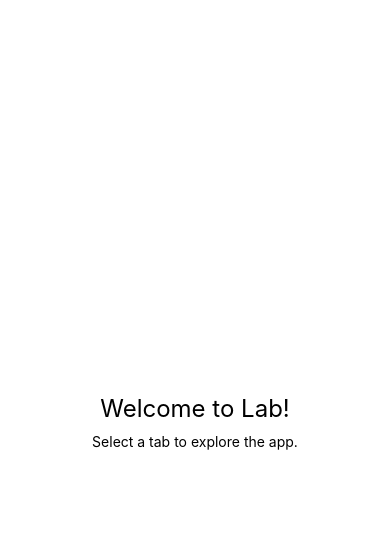
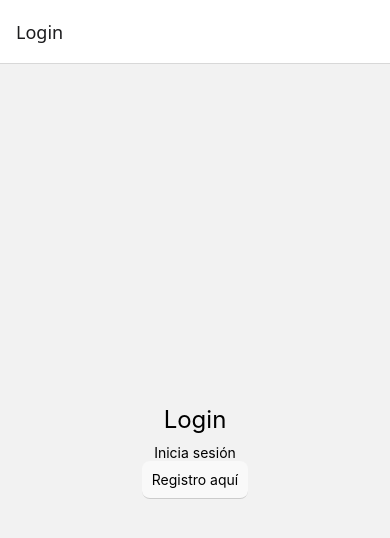
Before and after one commit to jona-femsa/AdvancedNavigationLab_JonathanSalinas, a React Native app: screen /Login in a window 390 px wide. Shown: the top 538 px of the page. Built offline with nearby package versions, Linux system fonts and the light colour scheme.

Commit message:
auth stack navigator

```diff
--- a/App.tsx
+++ b/App.tsx
@@ -3,11 +3,12 @@ import "react-native-gesture-handler";
 import React from "react";
 import { NavigationContainer } from "@react-navigation/native";
 import HomeScreen from "./src/screens/main/HomeScreen";
+import AuthStackNavigator from "./src/navigation/AuthStackNavigator";
 
 const App = () => {
   return (
     <NavigationContainer>
-      <HomeScreen />
+      <AuthStackNavigator />
     </NavigationContainer>
   );
 };
--- /dev/null
+++ b/src/navigation/AuthStackNavigator.tsx
@@ -0,0 +1,24 @@
+import { createNativeStackNavigator } from '@react-navigation/native-stack'
+import React from 'react'
+import LoginScreen from '../screens/auth/LoginScreen';
+import RegisterScreen from '../screens/auth/RegisterScreen';
+import { AuthStackParamList } from './types';
+
+const Stack = createNativeStackNavigator<AuthStackParamList>();
+
+const AuthStackNavigator: React.FC = () => {
+  return (
+    <Stack.Navigator>
+        <Stack.Screen
+            name='Login'
+            component={ LoginScreen }
+        />
+        <Stack.Screen
+            name='Register'
+            component={ RegisterScreen }
+        />
+    </Stack.Navigator>
+  )
+}
+
+export default AuthStackNavigator
--- /dev/null
+++ b/src/navigation/types.ts
@@ -0,0 +1,4 @@
+export type AuthStackParamList = {
+    Login: undefined,
+    Register: undefined,
+};
--- a/src/screens/auth/LoginScreen.tsx
+++ b/src/screens/auth/LoginScreen.tsx
@@ -1,13 +1,30 @@
-// src/screens/auth/LoginScreen.tsx
+import { useNavigation } from "@react-navigation/native";
+import React from "react";
+import { View, Text, StyleSheet, TouchableOpacity } from "react-native";
+import { AuthStackParamList } from "../../navigation/types";
+import { NativeStackNavigationProp } from "@react-navigation/native-stack";
 
-import React from "react";
-import { View, Text, StyleSheet } from "react-native";
+type RegisterScreenNavigationProp = NativeStackNavigationProp<
+  AuthStackParamList,
+  'Register'
+>;
 
 const LoginScreen: React.FC = () => {
+  const navigation = useNavigation<RegisterScreenNavigationProp>();
+
   return (
     <View style={styles.container}>
       <Text style={styles.title}>Login</Text>
       <Text>Inicia sesión</Text>
+
+      <TouchableOpacity
+        style={ styles.item }
+        onPress={() =>
+          navigation.navigate('Register')
+        }
+      >
+        <Text>Registro aquí</Text>
+      </TouchableOpacity>
     </View>
   );
 };
@@ -19,6 +36,14 @@ const styles = StyleSheet.create({
     justifyContent: "center",
     padding: 20,
   },
+  item: {
+    padding: 10,
+    borderBottomWidth: 1,
+    borderBottomColor: "#ccc",
+    backgroundColor: "#f9f9f9",
+    marginBottom: 5,
+    borderRadius: 8,
+  },
   title: {
     fontSize: 24,
     marginBottom: 10,
```
